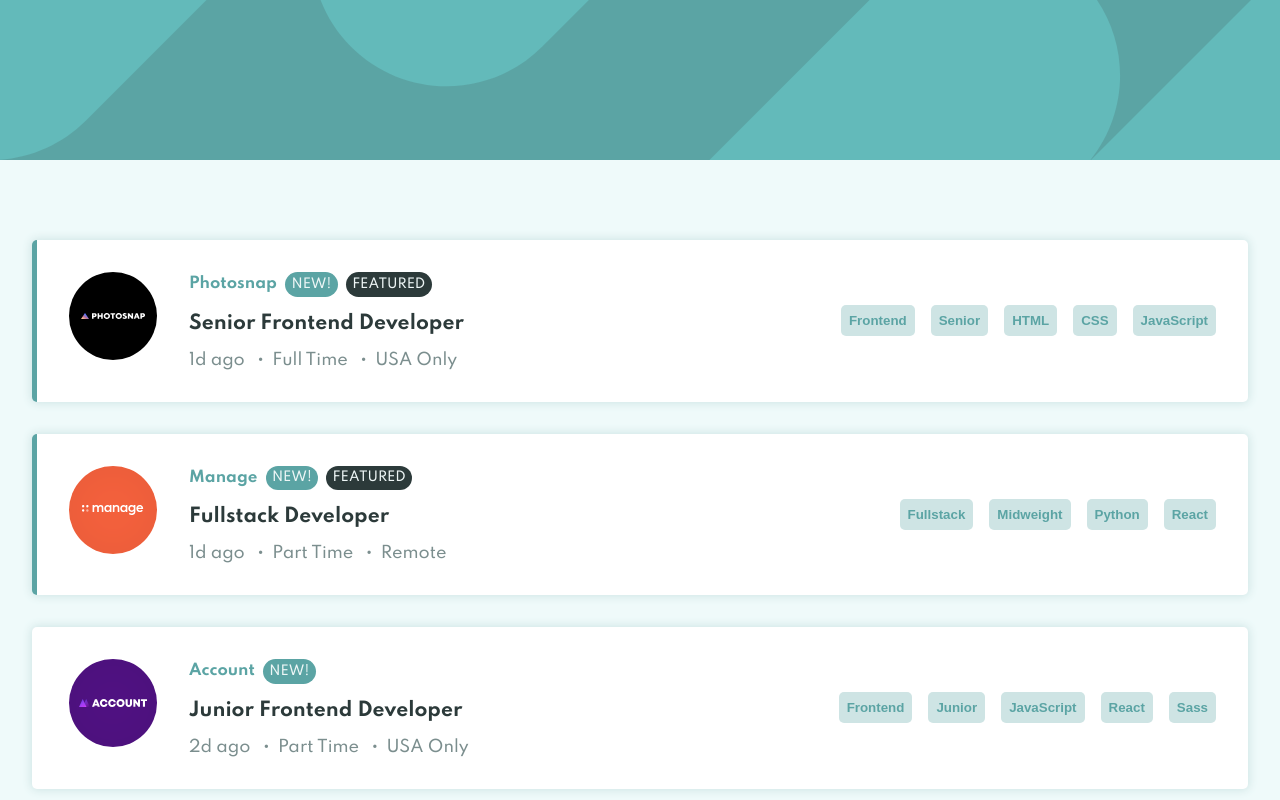
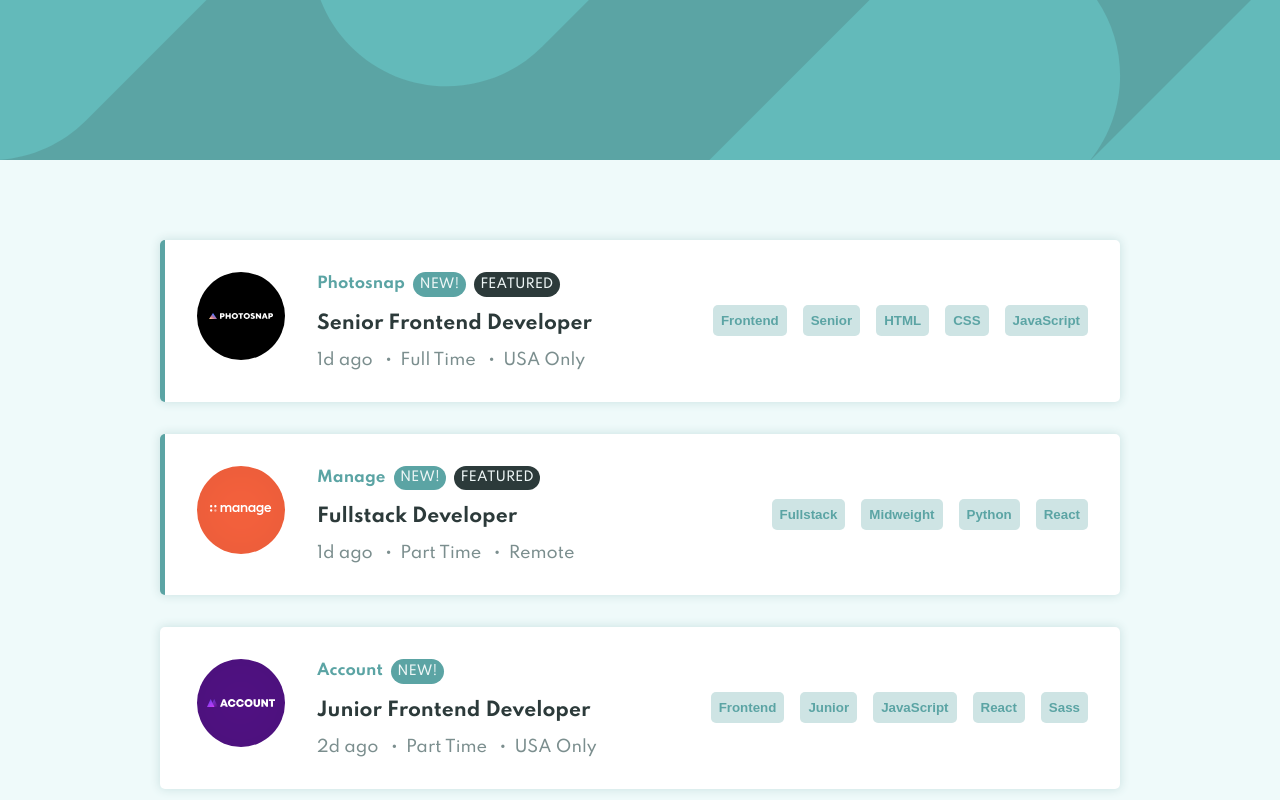
Before and after one commit to idkbit/frontendmentor-job-listings, a React (Create React App) app: page / in a window 1280 px wide. Shown: the top 800 px of the page. Built offline with nearby package versions, Linux system fonts and the light colour scheme.

Commit message:
increased padding on large screen

```diff
--- a/src/components/Card.jsx
+++ b/src/components/Card.jsx
@@ -201,7 +201,7 @@ const StyledCard = styled.article`
     align-items: center;
     gap: 1rem;
     flex-wrap: wrap;
-    @media (min-width: 900px) {
+    @media (min-width: 1200px) {
       flex-wrap: nowrap;
     }
   }
--- a/src/components/Layout.jsx
+++ b/src/components/Layout.jsx
@@ -33,6 +33,9 @@ const Container = styled.div`
   background-color: var(--bg);
   min-height: 80vh;
   padding: 0 2rem;
+  @media (min-width: 950px) {
+    padding: 0 10rem;
+  }
 `;
 
 export default Layout;
```
